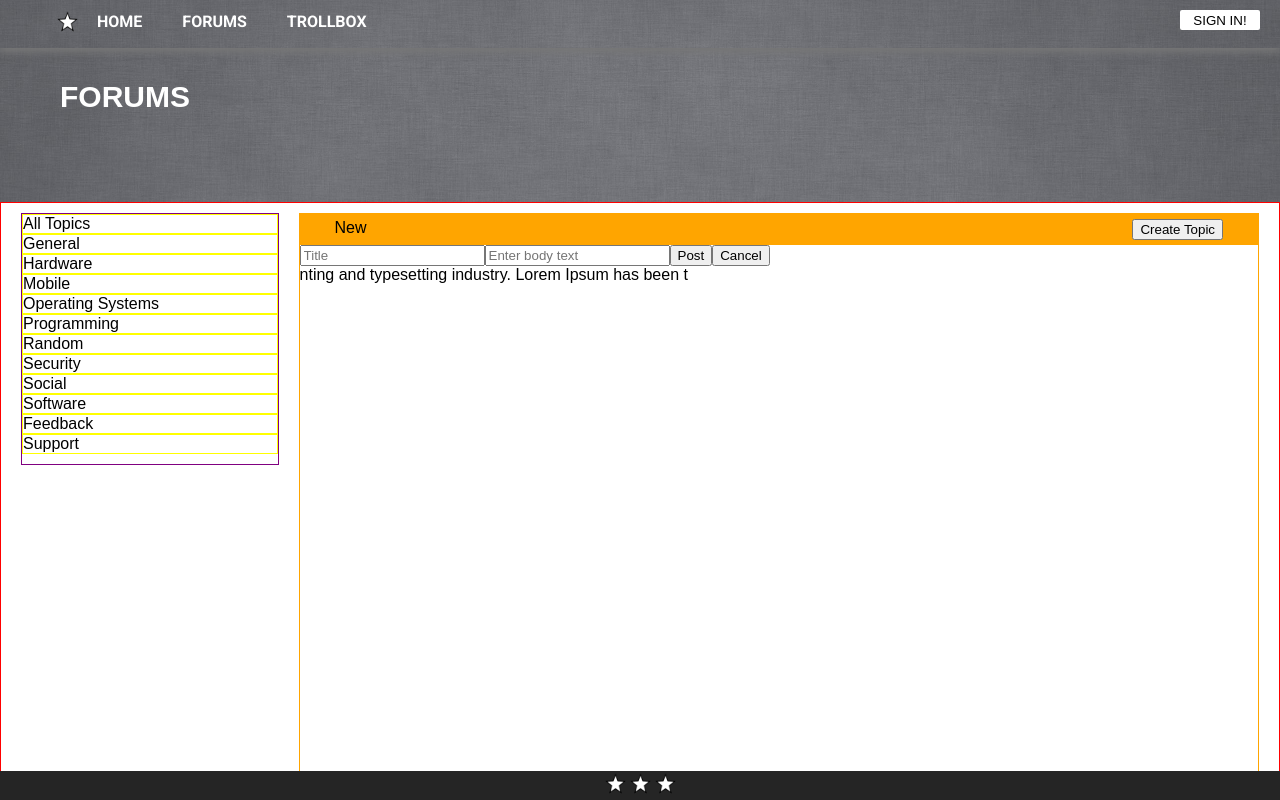
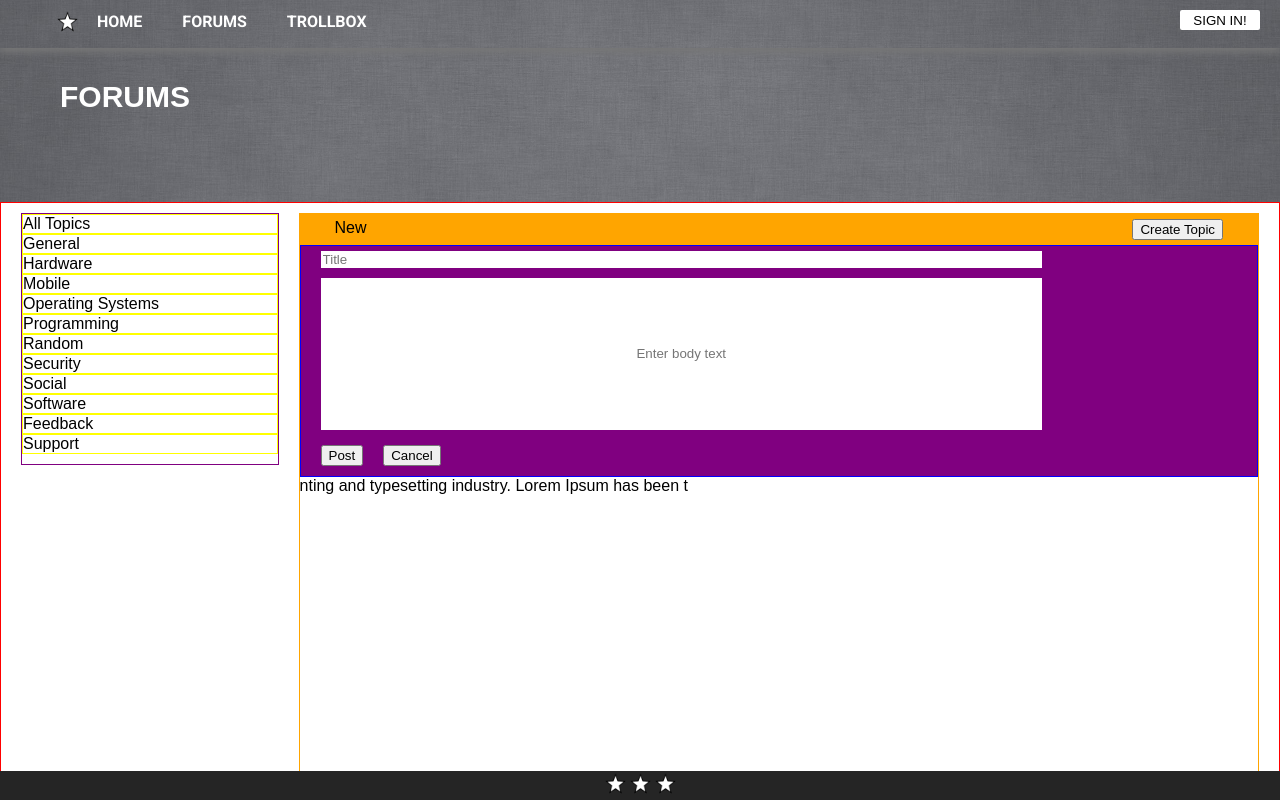
Before and after one commit to jinpark1/webproject, a React (Create React App) app: page /forum in a window 1280 px wide. Both pictures are taken after a click on the button "Create Topic". Shown: the top 800 px of the page. Built offline with nearby package versions, Linux system fonts and the light colour scheme.

Commit message:
Added post section within forum

```diff
--- a/src/components/Forum/Forum.js
+++ b/src/components/Forum/Forum.js
@@ -4,7 +4,23 @@ import backGroundGrey from '../../images/backgroundgrey3.jpg';
 import Topic from './Topic/Topic';
 
 class Forum extends Component {
+    constructor(){
+        super();
+
+        this.state = {
+            showing: false
+        }
+
+    }
+
+    createTopic = () => {
+        this.setState({
+            showing: !this.state.showing
+        })
+    }
+
     render() {
+        const { showing } = this.state;
         return (
             <div className="forum-container">
                 <div className="forum-top">
@@ -29,10 +45,10 @@ class Forum extends Component {
                     <div className="forum-post">
                         <div className="forum-post-top">
                             <div>New</div>
-                            <div><button>Create Topic</button></div>
+                            <div><button onClick={ () => this.createTopic() }>Create Topic</button></div>
                         </div>
                         <div className="forum-post-topic">
-                        <Topic />
+                            <div style={{ display: (showing ? 'flex' : 'none')}}><Topic /></div>
                         </div>
                         <div className="forum-post-thread">
                             nting and typesetting industry. Lorem Ipsum has been t
--- /dev/null
+++ b/src/components/Forum/Topic/Topic.css
@@ -0,0 +1,25 @@
+.topic {
+    background-color: purple;
+    border: 1px solid blue;
+    width: 100%;
+}
+
+.topic input {
+    width: 75%;
+    border: none;
+    margin: 5px 20px;
+}
+
+.topic-body-text {
+    text-align: center;
+    height: 150px;
+}
+
+.topic-button {
+    border: none;
+    margin-left: 10px;
+}
+
+.topic-button button {
+    margin: 10px;
+}
--- a/src/components/Forum/Topic/Topic.js
+++ b/src/components/Forum/Topic/Topic.js
@@ -1,14 +1,17 @@
 import React, { Component } from 'react';
+import './Topic.css';
 
 class Topic extends Component {
 
   render() {
     return (
-      <div className="Topic">
-        <input placeHolder="Title"></input>
-        <input placeHolder="Enter body text"></input>
-        <button>Post</button>
-        <button>Cancel</button>
+      <div className="topic">
+        <div><input placeHolder="Title"></input></div>
+        <div><input className="topic-body-text" placeHolder="Enter body text"></input></div>
+        <div className="topic-button">
+            <button>Post</button>
+            <button>Cancel</button>
+        </div>
       </div>
     );
   }
```
